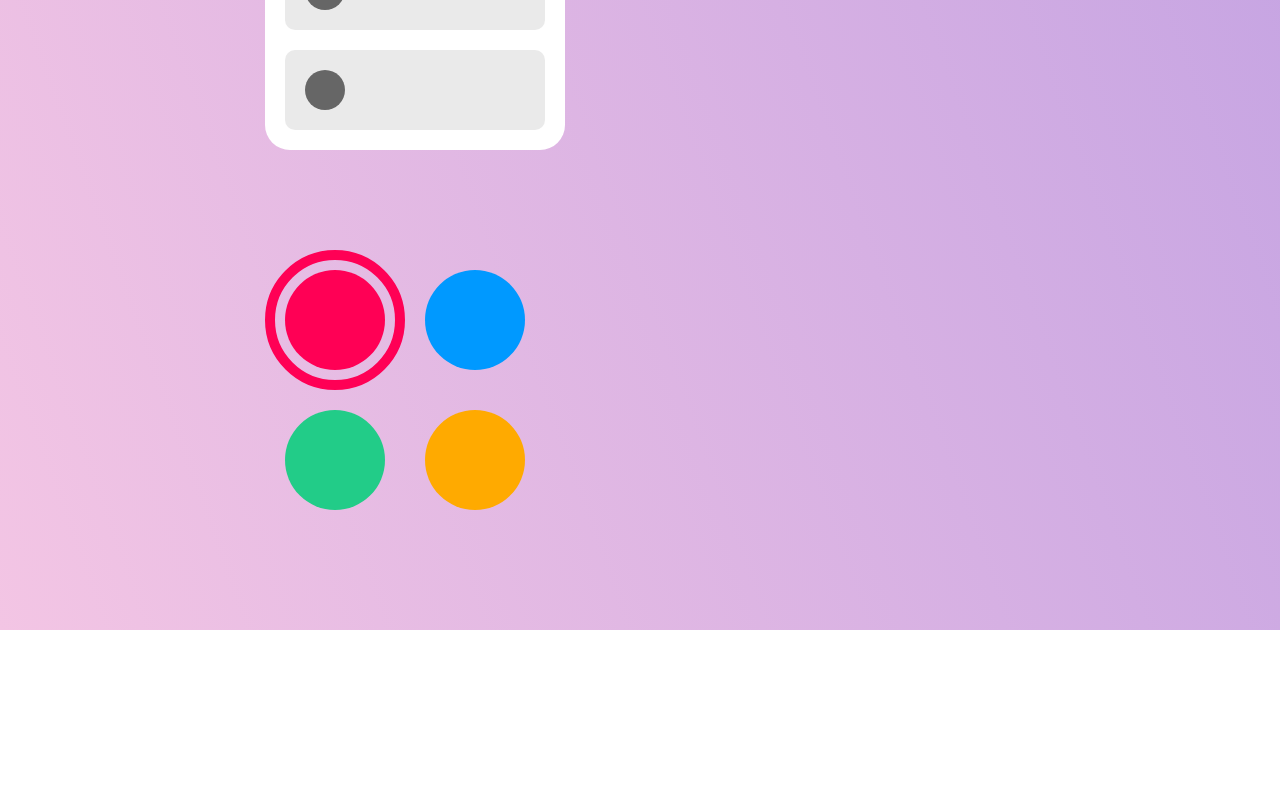
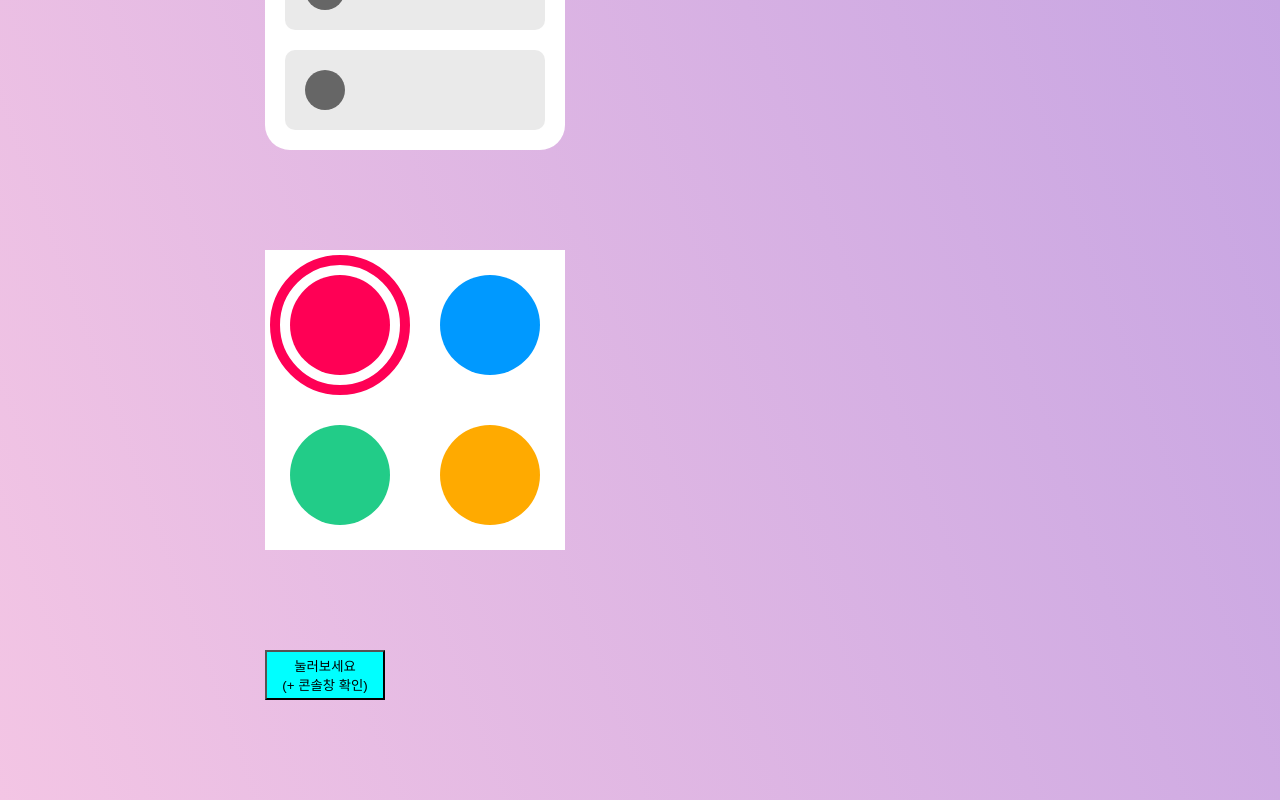
Before and after one commit to KOJAEM/Framer_selfStudy, a React (Create React App) app: page / in a window 1280 px wide. Shown: the part 1758-2558 px from the top of the page. Before the commit the page ends 2388 px from the top, so only its background shows below. Built offline with nearby package versions, Linux system fonts and the light colour scheme.

Commit message:
마우스와 관련된 코드 추가

```diff
--- a/src/App.css
+++ b/src/App.css
@@ -163,8 +163,9 @@ body {
   display: flex;
   flex-direction: row;
   flex-wrap: wrap;
-  width: 280px;
-  height: 280px;
+  width: 300px;
+  height: 300px;
+  background-color: white;
 }
 
 .box7-item {
@@ -172,7 +173,7 @@ body {
   width: 100px;
   height: 100px;
   border-radius: 50%;
-  margin: 20px;
+  margin: 25px;
   position: relative;
   cursor: pointer;
   flex-shrink: 0;
@@ -187,3 +188,9 @@ body {
   border: 10px solid white;
   border-radius: 50%;
 }
+
+.box8-button {
+  width: 120px;
+  height: 50px;
+  background-color: aqua;
+}
--- a/src/App.js
+++ b/src/App.js
@@ -9,6 +9,7 @@ import Box4 from "./components/Box4";
 import Box5 from "./components/Box5";
 import Box6 from "./components/Box6";
 import Box7 from './components/Box7';
+import Box8 from './components/Box8';
 
 function App() {
   return (
@@ -20,6 +21,7 @@ function App() {
      <Box5 />
      <Box6 />
      <Box7 />
+     <Box8 />
     </>
   );
 }
--- a/src/components/Box4.jsx
+++ b/src/components/Box4.jsx
@@ -18,6 +18,7 @@ export default function Box4() {
 
 const spring = {
   type: "spring",
-  stiffness: 700,
-  damping: 30
+   stiffness: 700, // 강성 (값이 커질수록 갑작스런 변화가 생김)
+   damping: 30,
+  //bounce:0.25,
 };
--- /dev/null
+++ b/src/components/Box8.jsx
@@ -0,0 +1,21 @@
+import React, { useEffect, useState } from "react";
+import { AnimatePresence, AnimateSharedLayout, motion } from "framer-motion";
+import { useAnimation } from "framer-motion";
+
+export default function Box8() {
+  return (
+    <div className="box-container">
+      <motion.button className="box8-button"
+        whileHover={{ // 마우스가 올라갔을때
+          scale: 1.2,
+          transition: { duration: 0.5 },
+        }}
+        whileTap={{ scale: 0.9 }} // 버튼이 탭 됐을때
+        onHoverStart={() => console.log('Hover starts')}
+        onHoverEnd={() => console.log('Hover End')}
+        onClick={() => console.log('Click')}
+        >눌러보세요<br />(+ 콘솔창 확인)
+      </motion.button>
+    </div>
+  );
+}
```
